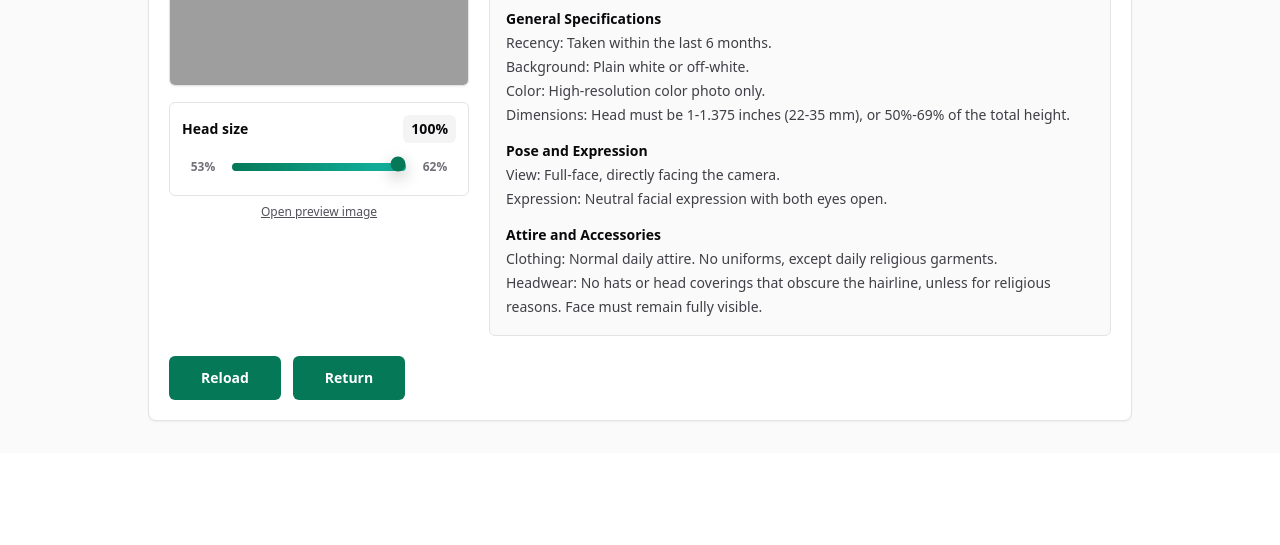
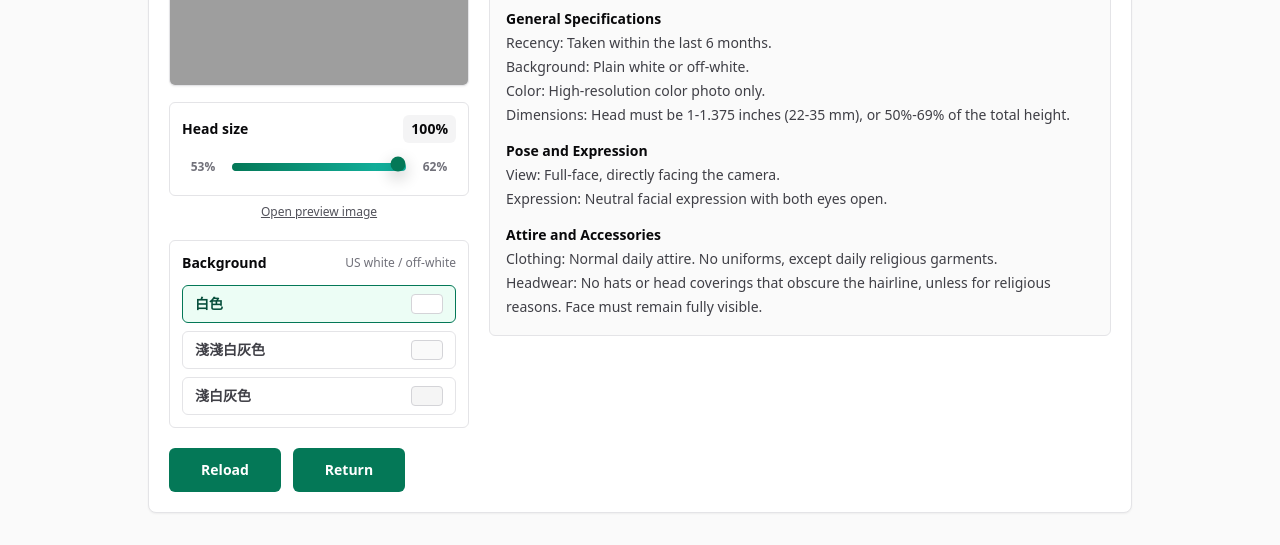
Before and after one commit to hackermooseaitech-ai/USPhotoAPP_Codex, a Django app: page /edit/00000000-0000-0000-0000-000000000001/ in a window 1280 px wide. Shown: the part 419-964 px from the top of the page. Before the commit the page ends 841 px from the top, so only its background shows below. Run offline with Django 5.2, Linux system fonts and the light colour scheme; tables that the repository leaves empty hold one stand-in row (values such as "Sample post"); some libraries are stand-ins or nearby versions; grey boxes are pictures that could not be loaded.

Commit message:
Add visa background color controls

```diff
--- a/orders/models.py
+++ b/orders/models.py
@@ -14,6 +14,11 @@ class Order(models.Model):
         PRINT = "print", "4x6 Print"
         BUNDLE = "bundle", "2x2 + 4x6"
 
+    class Background(models.TextChoices):
+        WHITE = "white", "White"
+        SOFT_WHITE = "soft_white", "Soft white gray"
+        LIGHT_GRAY = "light_gray", "Light off-white gray"
+
     id = models.UUIDField(primary_key=True, default=uuid.uuid4, editable=False)
     email = models.EmailField(blank=True)
     status = models.CharField(max_length=16, choices=Status.choices, default=Status.PENDING)
@@ -29,6 +34,7 @@ class Order(models.Model):
     crop_head_ratio = models.FloatField(default=0.60)
     crop_offset_x = models.FloatField(default=0)
     crop_offset_y = models.FloatField(default=54)
+    background = models.CharField(max_length=16, choices=Background.choices, default=Background.WHITE)
     face_center_x = models.FloatField(null=True, blank=True)
     face_eye_y = models.FloatField(null=True, blank=True)
     face_head_top_y = models.FloatField(null=True, blank=True)
--- a/orders/views.py
+++ b/orders/views.py
@@ -25,6 +25,11 @@ RATIO_STEP = 0.01
 OFFSET_STEP = 18
 MAX_OFFSET = 96
 DEFAULT_OFFSET_Y = 54
+BACKGROUND_OPTIONS = {
+    Order.Background.WHITE: {"key": Order.Background.WHITE, "label": "白色", "color": "#FFFFFF"},
+    Order.Background.SOFT_WHITE: {"key": Order.Background.SOFT_WHITE, "label": "淺淺白灰色", "color": "#FAFAFA"},
+    Order.Background.LIGHT_GRAY: {"key": Order.Background.LIGHT_GRAY, "label": "淺白灰色", "color": "#F5F5F5"},
+}
 PACKAGE_OPTIONS = {
     Order.Package.PHOTO: {
         "key": Order.Package.PHOTO,
@@ -93,7 +98,7 @@ def upload_photo(request):
         return render(request, "orders/_upload_form.html", {"form": form}, status=422)
 
     order = form.save()
-    prepared = prepare_photo_source(order.original_image)
+    prepared = prepare_photo_source(order.original_image, background_color=_order_background_color(order))
     version = order.updated_at.strftime("%Y%m%d%H%M%S")
     order.prepared_image.save(f"{order.id}-{version}-prepared.jpg", prepared.prepared_jpeg, save=False)
     _set_order_face(order, prepared.face)
@@ -109,7 +114,7 @@ def upload_photo(request):
 
 def edit_photo(request, order_id):
     order = get_object_or_404(Order, id=order_id)
-    return render(request, "orders/edit.html", {"order": order})
+    return render(request, "orders/edit.html", {"order": order, "background_options": BACKGROUND_OPTIONS.values()})
 
 
 def packages(request, order_id):
@@ -144,16 +149,27 @@ def adjust_photo(request, order_id):
         order.crop_head_ratio = 0.60
         order.crop_offset_x = 0
         order.crop_offset_y = DEFAULT_OFFSET_Y
+    elif action == "set_background":
+        background = request.POST.get("background", Order.Background.WHITE)
+        if background not in BACKGROUND_OPTIONS:
+            return HttpResponseBadRequest("Invalid background.")
+        order.background = background
+        prepared = prepare_photo_source(order.original_image, background_color=_order_background_color(order))
+        version = order.updated_at.strftime("%Y%m%d%H%M%S")
+        order.prepared_image.save(f"{order.id}-{version}-prepared.jpg", prepared.prepared_jpeg, save=False)
+        _set_order_face(order, prepared.face)
+        _regenerate_order_images(order, base_notes=prepared.notes)
+        return render(request, "orders/_preview_card.html", {"order": order, "background_options": BACKGROUND_OPTIONS.values()})
     else:
         return HttpResponseBadRequest("Unknown adjustment.")
 
     _regenerate_order_images(order)
-    return render(request, "orders/_preview_card.html", {"order": order})
+    return render(request, "orders/_preview_card.html", {"order": order, "background_options": BACKGROUND_OPTIONS.values()})
 
 
 def _regenerate_order_images(order, base_notes=None):
     if order.prepared_image and _order_face(order) is None:
-        prepared = prepare_photo_source(order.prepared_image)
+        prepared = prepare_photo_source(order.prepared_image, background_color=_order_background_color(order))
         _set_order_face(order, prepared.face)
         if base_notes is None:
             base_notes = prepared.notes
@@ -166,6 +182,7 @@ def _regenerate_order_images(order, base_notes=None):
             head_ratio=order.crop_head_ratio,
             offset_x=order.crop_offset_x,
             offset_y=order.crop_offset_y,
+            background_color=_order_background_color(order),
         )
     else:
         processed = process_order_photo(
@@ -173,6 +190,7 @@ def _regenerate_order_images(order, base_notes=None):
             head_ratio=order.crop_head_ratio,
             offset_x=order.crop_offset_x,
             offset_y=order.crop_offset_y,
+            background_color=_order_background_color(order),
         )
     version = order.updated_at.strftime("%Y%m%d%H%M%S")
     order.processed_image.save(f"{order.id}-{version}-visa-photo-600.jpg", processed.final_jpeg, save=False)
@@ -191,6 +209,7 @@ def _regenerate_order_images(order, base_notes=None):
             "crop_head_ratio",
             "crop_offset_x",
             "crop_offset_y",
+            "background",
             "face_center_x",
             "face_eye_y",
             "face_head_top_y",
@@ -223,6 +242,10 @@ def _order_face(order):
         head_top_y=order.face_head_top_y,
         chin_y=order.face_chin_y,
     )
+
+
+def _order_background_color(order):
+    return BACKGROUND_OPTIONS.get(order.background, BACKGROUND_OPTIONS[Order.Background.WHITE])["color"]
 
 
 @require_POST
--- a/templates/orders/_preview_card.html
+++ b/templates/orders/_preview_card.html
@@ -66,6 +66,36 @@
     <a class="mt-2 block text-center text-xs font-medium text-zinc-600 underline" href="{% url 'orders:preview' order.id %}?v={{ order.updated_at|date:'YmdHisu' }}" target="_blank" rel="noopener">
       <span data-page-i18n="openPreview">Open preview image</span>
     </a>
+
+    <form
+      class="mt-5 rounded-md border border-zinc-200 bg-white p-3"
+      hx-post="{% url 'orders:adjust' order.id %}"
+      hx-target="#preview-panel"
+      hx-swap="innerHTML"
+    >
+      {% csrf_token %}
+      <input type="hidden" name="action" value="set_background">
+      <div class="mb-3 flex items-center justify-between gap-3">
+        <span class="text-sm font-semibold text-zinc-950">Background</span>
+        <span class="text-xs font-medium text-zinc-500">US white / off-white</span>
+      </div>
+      <div class="grid gap-2">
+        {% for option in background_options %}
+          <button
+            class="flex items-center justify-between rounded-md border px-3 py-2 text-left text-sm font-semibold transition {% if order.background == option.key %}border-emerald-700 bg-emerald-50 text-emerald-900{% else %}border-zinc-200 bg-white text-zinc-700 hover:border-emerald-400{% endif %}"
+            type="submit"
+            name="background"
+            value="{{ option.key }}"
+          >
+            <span>{{ option.label }}</span>
+            <span class="h-5 w-8 rounded border border-zinc-300" style="background: {{ option.color }}"></span>
+          </button>
+        {% endfor %}
+      </div>
+      <div class="htmx-indicator mt-2 rounded-md border border-amber-200 bg-amber-50 p-2 text-xs text-amber-900">
+        Updating background...
+      </div>
+    </form>
   </div>
 
   <div>
```
Also changed, not shown: orders/services/photo_processor.py (+22 -19 lines), orders/migrations/0009_order_background.py (added).
